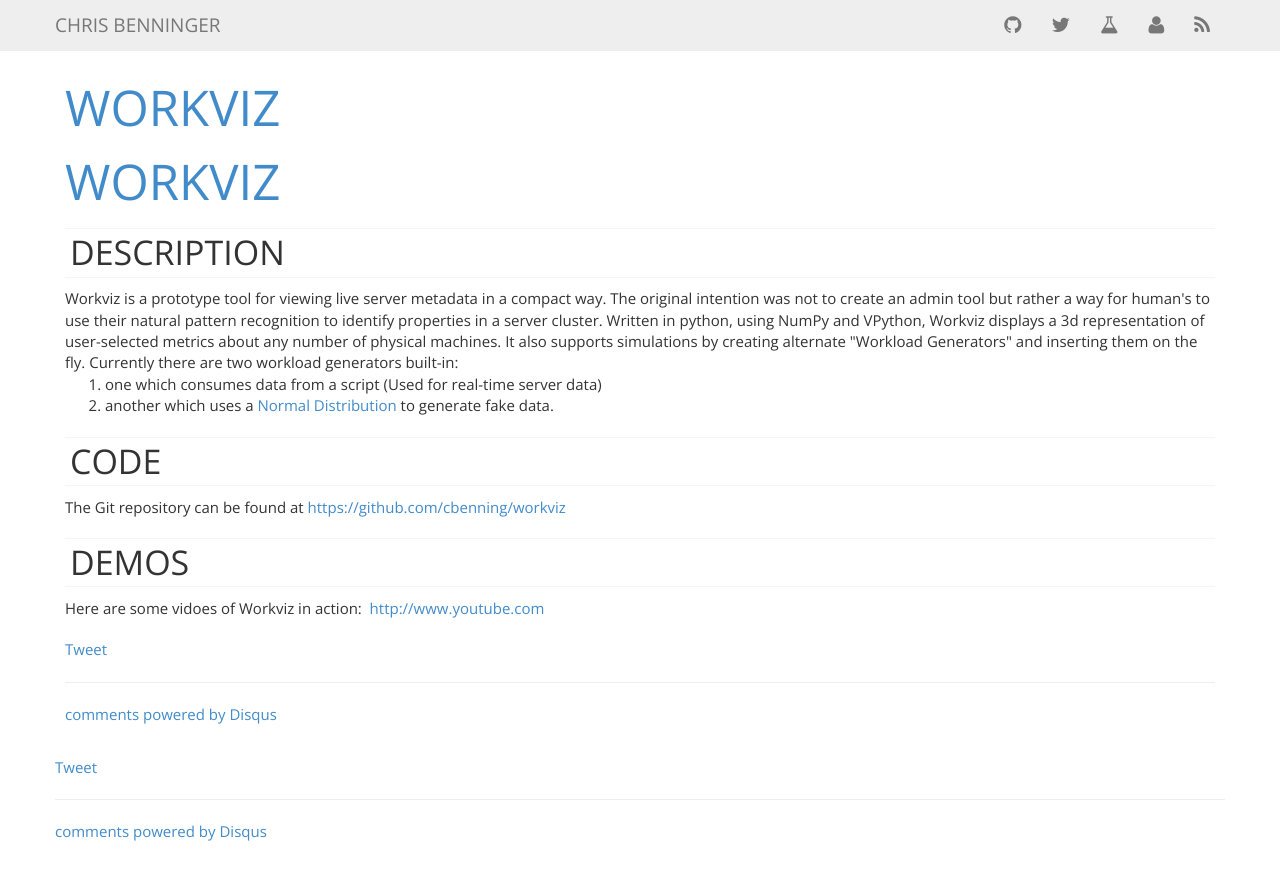
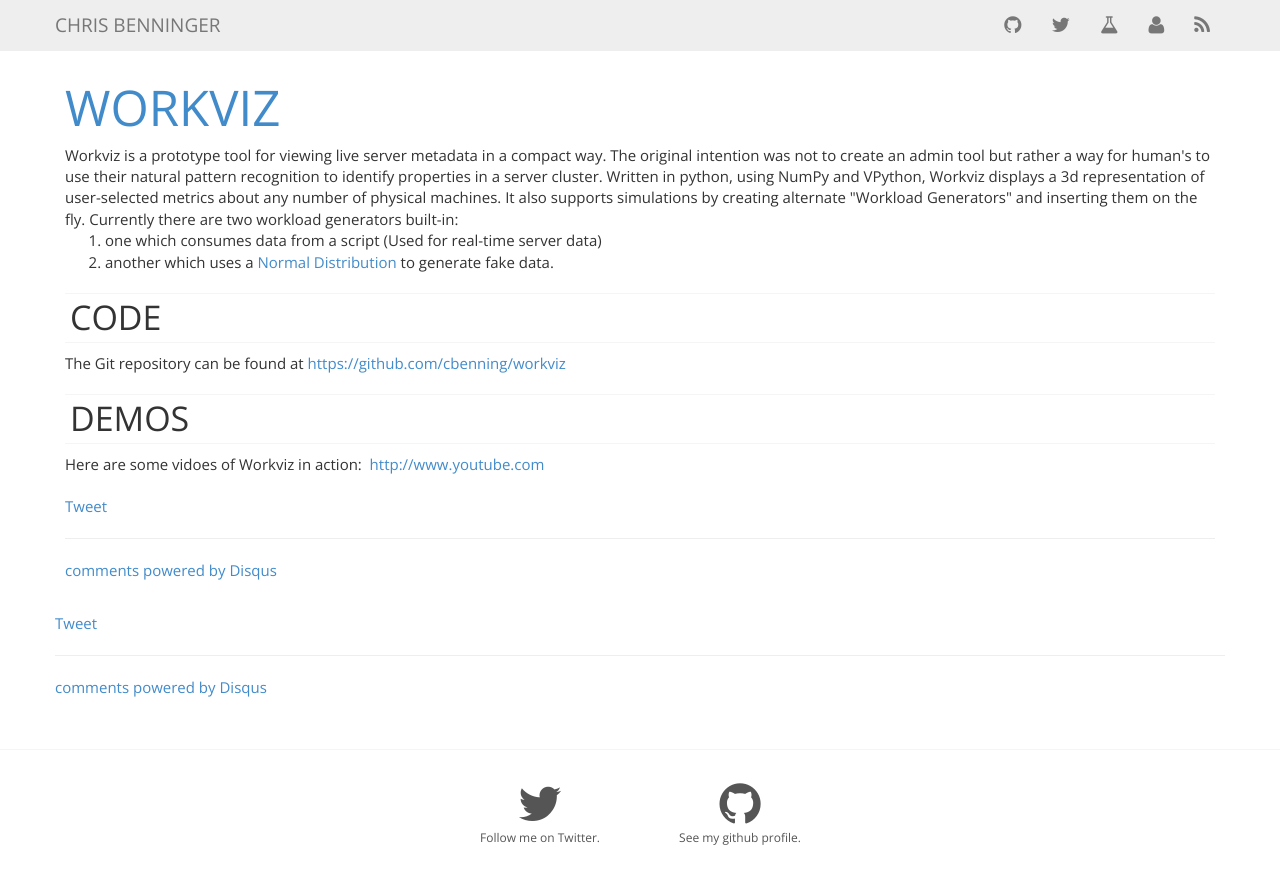
Before and after one commit to cbenning/cbenning.github.io, a Jekyll site: the page built from projects/workviz/index.html, in a window 1280 px wide and 1120 px high, cut to the strip 0-872 px from the top of the window. Built offline with Jekyll 4.4.1, drawn with Linux system fonts in a browser that asks for light colours; nearby versions of some CDN libraries; Markdown is read by kramdown in place of the engine named in the settings; comment, search, counter and statistics services are not loaded.

Commit message:
fixed project page formatting

```diff
--- a/projects/omega-editor-theme/index.html
+++ b/projects/omega-editor-theme/index.html
@@ -11,10 +11,6 @@
 comments: true
 ---
 
-  <h1>
-    <a href="">Omega</a>
-  </h1>
-
 Omega is (originally) a <a href="http://projects.gnome.org/gedit/">Gedit</a> theme I made by modifying the built-in Oblivion theme to my liking. A few colleagues started using it and I decided to post it. I have been making changes slowly over time when I find something unpleasant to the eye.
 <h2>Gedit</h2>
 <ul>
--- a/projects/workviz/index.html
+++ b/projects/workviz/index.html
@@ -11,11 +11,6 @@
 comments: true
 ---
 
-  <h1>
-    <a href="">Workviz</a>
-  </h1>
-
-<h2>Description</h2>
 Workviz is a prototype tool for viewing live server metadata in a compact way. The original intention was not to create an admin tool but rather a way for human's to use their natural pattern recognition to identify properties in a server cluster.
 
 Written in python, using NumPy and VPython, Workviz displays a 3d representation of user-selected metrics about any number of physical machines. It also supports simulations by creating alternate "Workload Generators" and inserting them on the fly. Currently there are two workload generators built-in:
```
